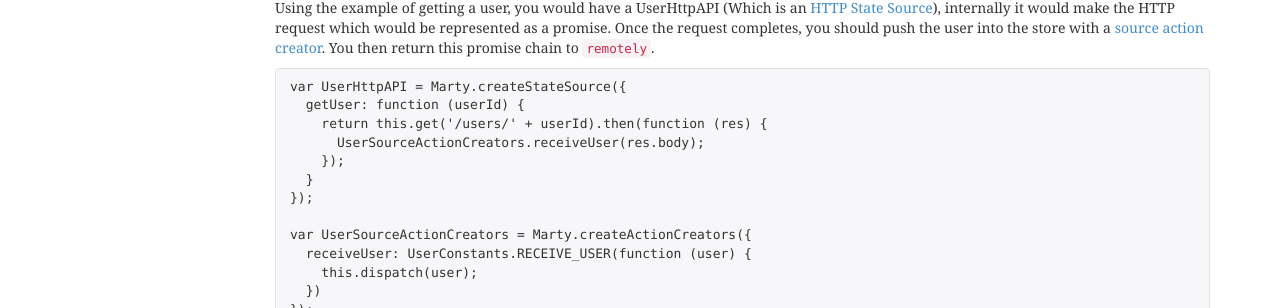
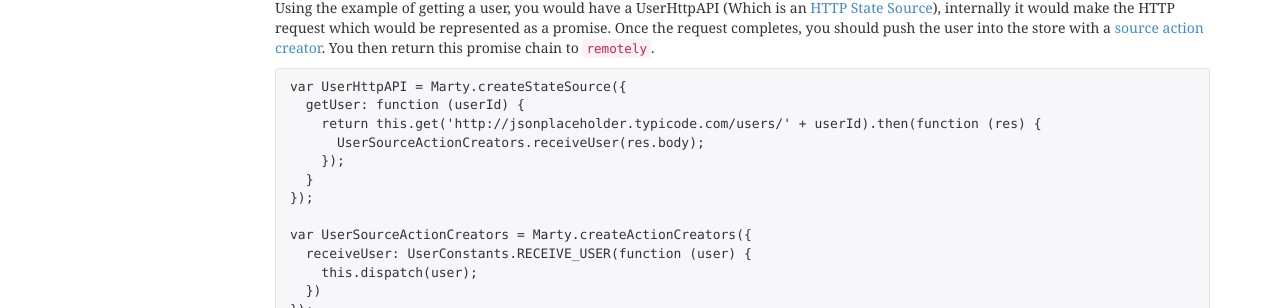
Before and after one commit to alsuper114/marty, a Jekyll site: the page built from docs/_guides/stores/fetching-data.md, in a window 1280 px wide. Shown: the part 746-1054 px from the top of the page. Built offline with Jekyll 4.4.1, drawn with Linux system fonts in a browser that asks for light colours; nearby versions of some CDN libraries; Markdown is read by kramdown in place of the engine named in the settings; part of the change alters nothing that is shown.

Commit message:
Use a fake JSON endpoint for the examples
Set a fake JSON endpoint that would actually return something. [json placeholder](http://jsonplaceholder.typicode.com/) seems to work well for this. There are a good few use cases to test it with. :)

```diff
--- a/docs/_guides/stores/fetching-data.md
+++ b/docs/_guides/stores/fetching-data.md
@@ -36,7 +36,7 @@ Using the example of getting a user, you would have a UserHttpAPI (Which is an [
 {% highlight js %}
 var UserHttpAPI = Marty.createStateSource({
   getUser: function (userId) {
-    return this.get('/users/' + userId).then(function (res) {
+    return this.get('http://jsonplaceholder.typicode.com/users/' + userId).then(function (res) {
       UserSourceActionCreators.receiveUser(res.body);
     });
   }
```
